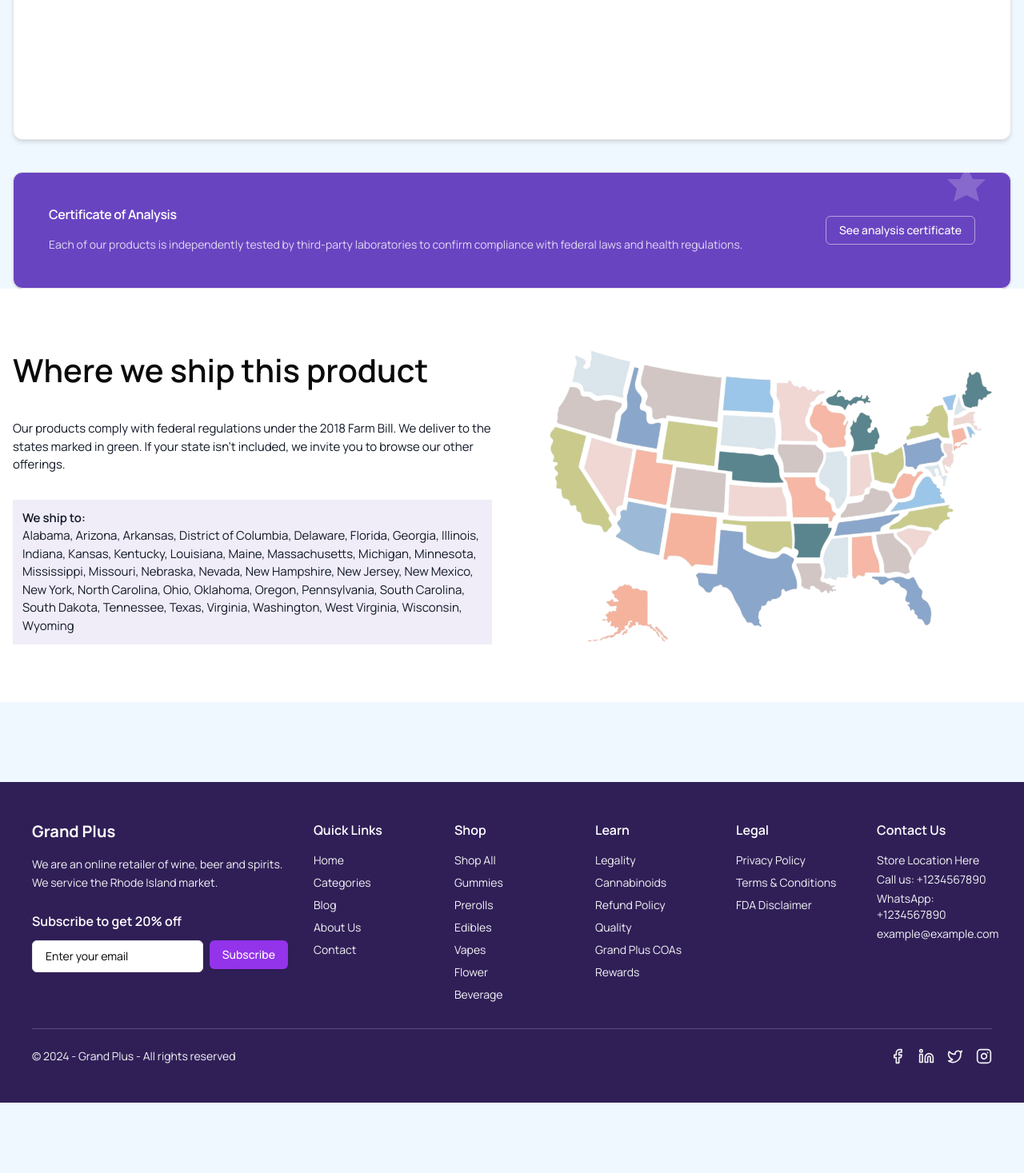
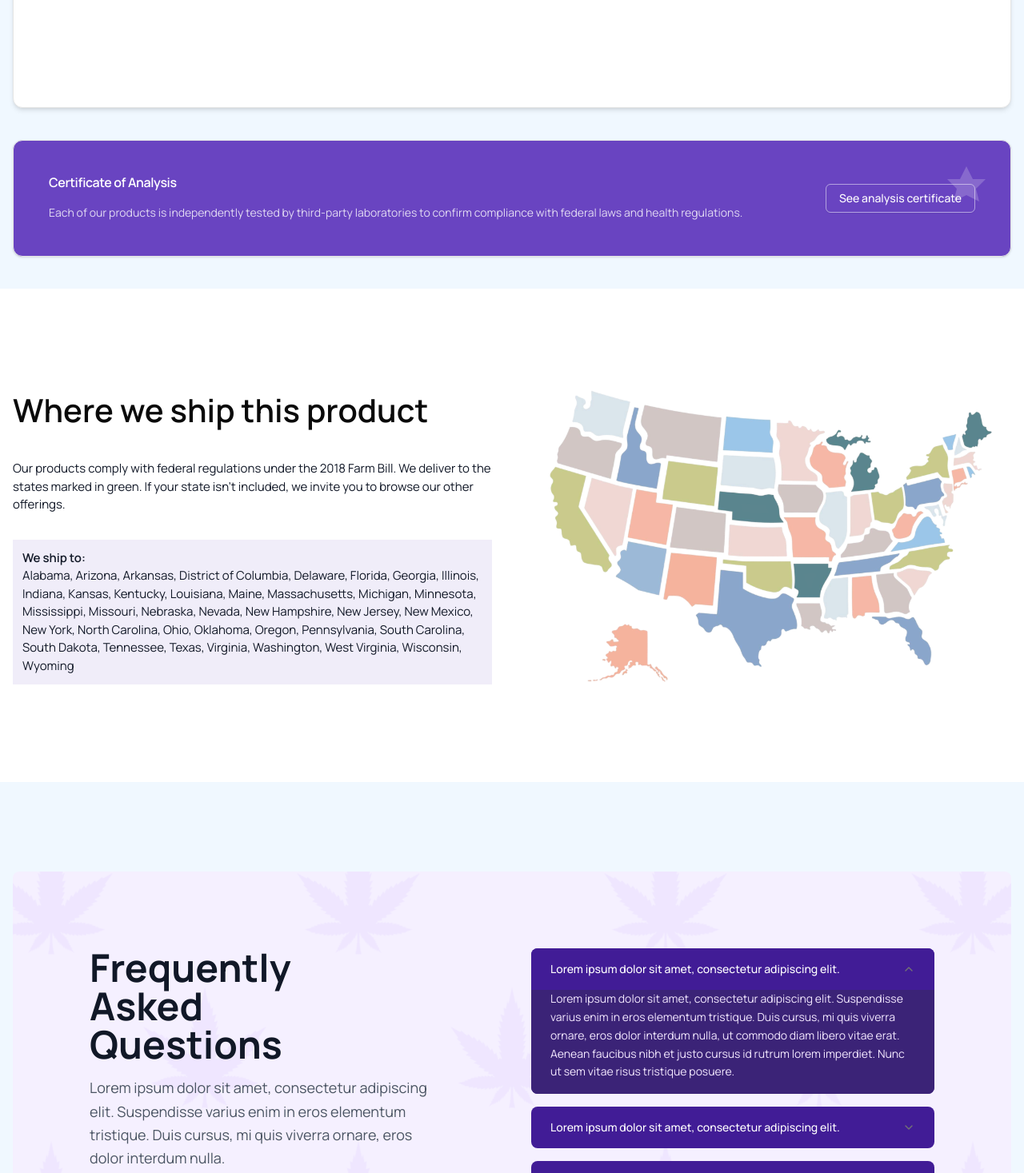
Before and after one commit to fsdteam8/techstart-frontend, a Next.js app: page /products/1 in a window 1280 px wide. Shown: the part 488-1955 px from the top of the page at 80% size. Before the commit the page ends 1867 px from the top, so only its background shows below. Built offline with nearby package versions, Linux system fonts and the light colour scheme; no server answers.

Commit message:
developed: product details

```diff
--- a/src/app/products/[slug]/page.tsx
+++ b/src/app/products/[slug]/page.tsx
@@ -1,4 +1,5 @@
 import CertificateOfAnalysis from "@/components/shared/section/certificate of analysis/page";
+import FaqComponent from "@/components/shared/section/Faq/FAQComponent";
 import { fetchProductBySlug } from "@/lib/api/product";
 import { decodeSlug } from "@/lib/utils";
 import {
@@ -23,15 +24,19 @@ const Page = async ({ params }: { params: { slug: string } }) => {
   return (
     <div>
       <HydrationBoundary state={dehydrate(queryClient)}>
-        <div className="mb-[100px]">
+        <div className="container">
+          <TopProductDetailsBar decodedSlug={decodedSlug} />
+        </div>
+        <div className="mb-[100px] space-y-10">
           <div className="space-y-10 container">
-            <TopProductDetailsBar decodedSlug={decodedSlug} />
             <ProductDetailsContainer decodedSlug={decodedSlug} />
             <CertificateOfAnalysis />
           </div>
-          <div className="bg-white ">
+          <div className="bg-white md:py-[50px]">
             <WhereWeShip />
           </div>
+
+          <FaqComponent />
         </div>
       </HydrationBoundary>
     </div>
```
